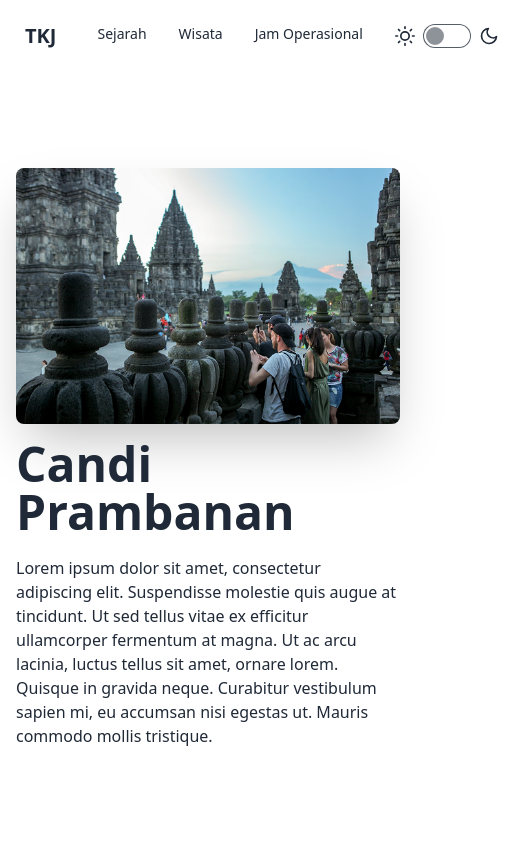
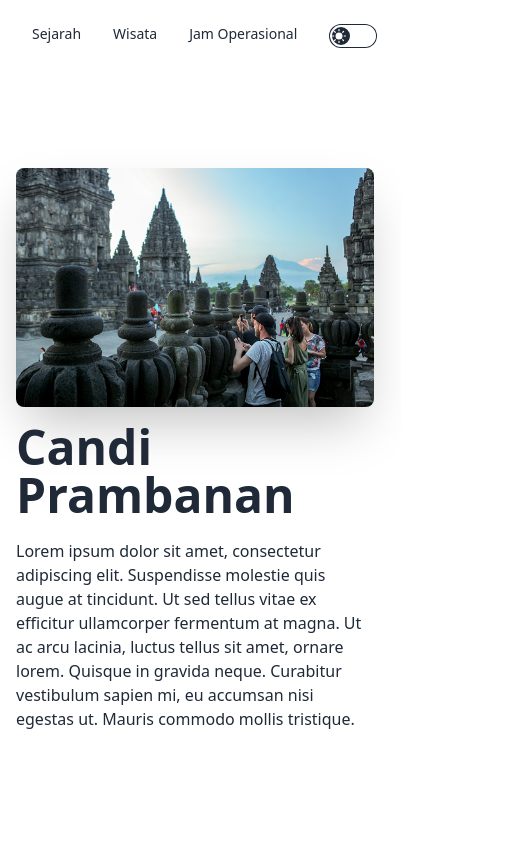
Before and after one commit to thirr-s/wisata-tkj, a Next.js app: page / in a window 390 px wide. Shown: the top 844 px of the page, 523 px wide, since content can reach past the window. Built offline with nearby package versions, Linux system fonts and the light colour scheme.

Commit message:
fix navbar view mobile screen

```diff
--- a/components/Card.tsx
+++ b/components/Card.tsx
@@ -6,7 +6,7 @@ export default function Card() {
       <div className="card card-compact w-96 shadow-xl">
         <figure>
           <Image
-            src="/images/card1.jpeg"
+            src="/images/card2.jpeg"
             alt="Card-1"
             width={0}
             height={0}
--- a/components/Hero.tsx
+++ b/components/Hero.tsx
@@ -5,10 +5,12 @@ export default function Hero() {
       <div className="hero-content flex-col lg:flex-row">
         <Image
           src="/images/cani.png"
-          width={500}
-          height={700}
+          width={0}
+          height={0}
+          sizes="100vw"
           quality={100}
           alt="Candi"
+          style={{ width: "100%", height: "100%" }} // optional
           className="max-w-sm rounded-lg shadow-2xl"
         />
         <div>
--- a/components/Navbar.tsx
+++ b/components/Navbar.tsx
@@ -12,9 +12,9 @@ export default function Navbar() {
   };
   return (
     <div>
-      <div className="navbar ">
+      <div className="navbar">
         <div className="flex-1">
-          <a className="btn btn-ghost text-xl">TKJ</a>
+          <a className="hidden sm:block btn btn-ghost text-xl">TKJ</a>
         </div>
         <div className="flex-none">
           <ul className="menu menu-horizontal ">
--- a/components/Theme.tsx
+++ b/components/Theme.tsx
@@ -1,10 +1,16 @@
 export default function Theme() {
   return (
-    <label className="flex cursor-pointer gap-2">
+    <label className="grid cursor-pointer place-items-center">
+      <input
+        type="checkbox"
+        value="dark"
+        className="toggle theme-controller bg-base-content col-span-2 col-start-1 row-start-1"
+      />
       <svg
+        className="stroke-base-100 fill-base-100 col-start-1 row-start-1"
         xmlns="http://www.w3.org/2000/svg"
-        width="20"
-        height="20"
+        width="14"
+        height="14"
         viewBox="0 0 24 24"
         fill="none"
         stroke="currentColor"
@@ -15,11 +21,11 @@ export default function Theme() {
         <circle cx="12" cy="12" r="5" />
         <path d="M12 1v2M12 21v2M4.2 4.2l1.4 1.4M18.4 18.4l1.4 1.4M1 12h2M21 12h2M4.2 19.8l1.4-1.4M18.4 5.6l1.4-1.4" />
       </svg>
-      <input type="checkbox" value="dark" className="toggle theme-controller" />
       <svg
+        className="stroke-base-100 fill-base-100 col-start-2 row-start-1"
         xmlns="http://www.w3.org/2000/svg"
-        width="20"
-        height="20"
+        width="14"
+        height="14"
         viewBox="0 0 24 24"
         fill="none"
         stroke="currentColor"
```
Also changed, not shown: public/images/card1.jpeg (deleted), public/images/card3.jpeg (deleted).
